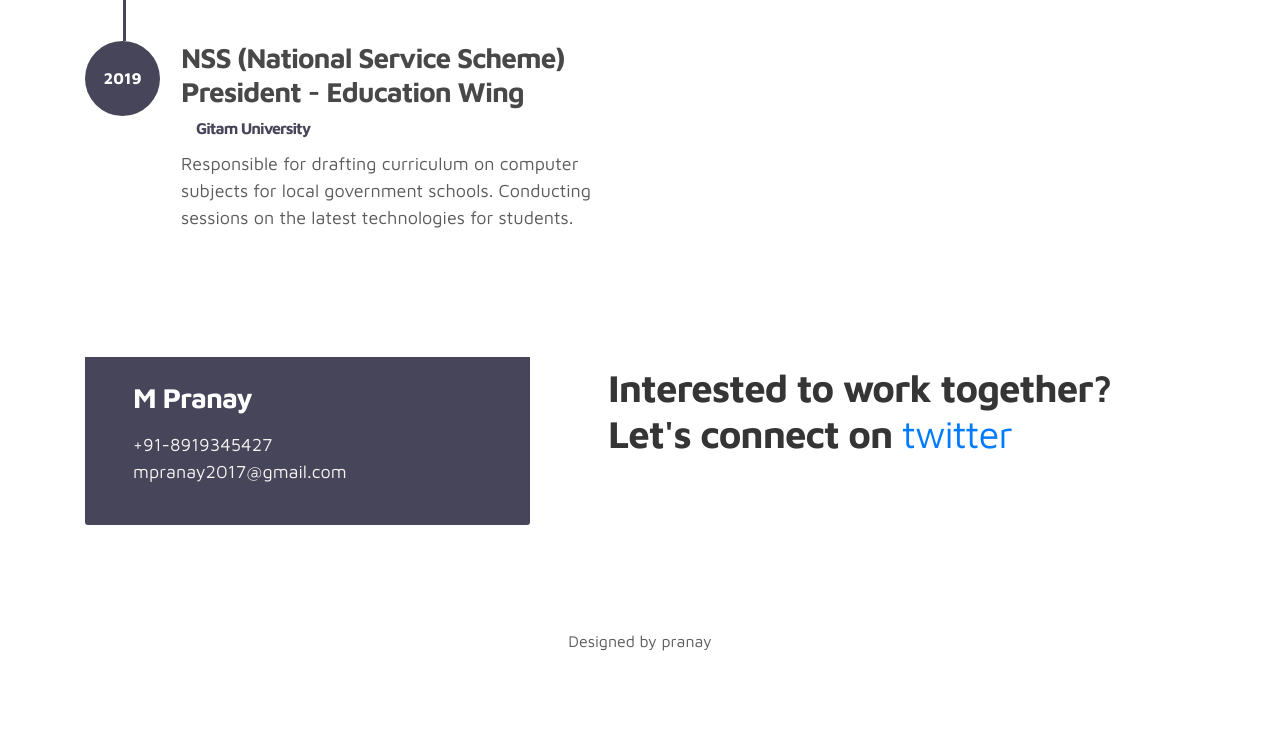
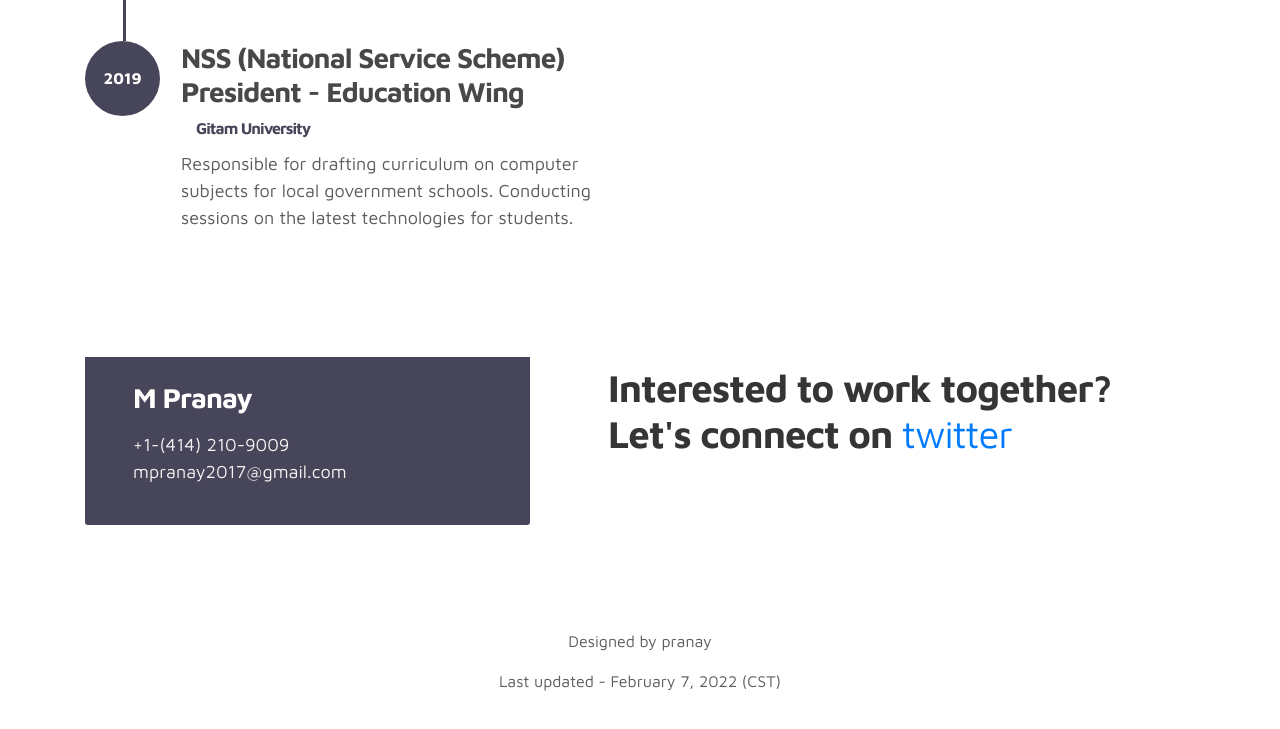
Before and after one commit to sunnypranay/sunnypranay, a plain HTML site: page index.html in a window 1280 px wide. Shown: the part 2367-3096 px from the top of the page. Drawn offline with Linux system fonts and the light colour scheme.

Commit message:
Updates contact

```diff
--- a/index.html
+++ b/index.html
@@ -268,7 +268,7 @@
                     <div class="contact-info d-flex justify-content-between align-items-center py-4 px-lg-5">
                         <div class="contact-info-item">
                             <h3 class="mb-3 text-white">M Pranay</h3>
-                            <p class="footer-text mb-0">+91-8919345427</p>
+                            <p class="footer-text mb-0">+1-(414) 210-9009</p>
                             <p><a href="mailto:mpranay2017@gmail.com">mpranay2017@gmail.com</a></p>
                         </div>
 
@@ -294,6 +294,7 @@
 
                 <div class="col-lg-12 col-12">
                     <p class="copyright-text text-center">Designed by pranay</p>
+                    <p class="copyright-text text-center">Last updated - February 7, 2022 (CST)</p>
                 </div>
 
             </div>
```
